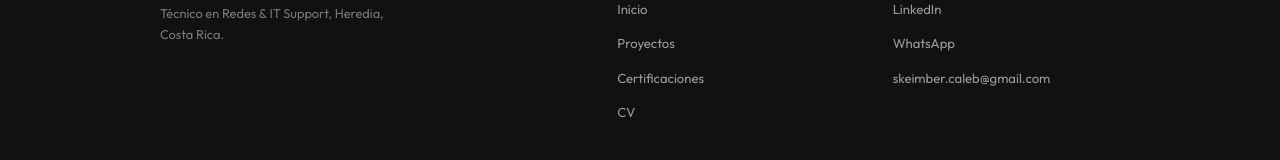
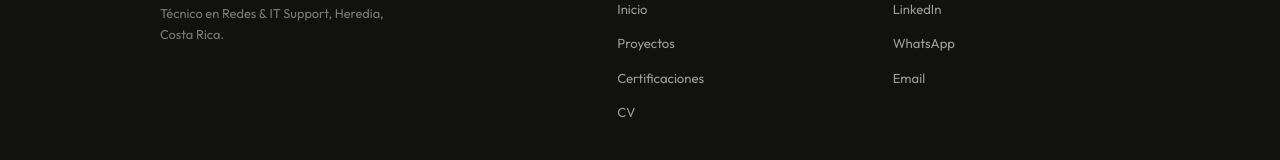
Before and after one commit to skeimber-design/Personal_Web, a plain HTML site: page index.html in a window 1280 px wide. Shown: the part 3911-4071 px from the top of the page. Drawn offline with nearby package versions, Linux system fonts and the light colour scheme.

Commit message:
Update index.html

```diff
--- a/index.html
+++ b/index.html
@@ -303,7 +303,7 @@ footer{background:var(--ink);color:var(--bg);padding:4rem 2rem 0}
         <ul class="flinks">
           <li><a href="https://linkedin.com/in/skeimber-arce" target="_blank">LinkedIn</a></li>
           <li><a href="https://wa.me/50664794908" target="_blank">WhatsApp</a></li>
-          <li><a href="mailto:skeimber.caleb@gmail.com">skeimber.caleb@gmail.com</a></li>
+          <li><a href="mailto:skeimber.caleb@gmail.com" target="_blank">Email</a></li>
         </ul>
       </div>
     </div>
```
